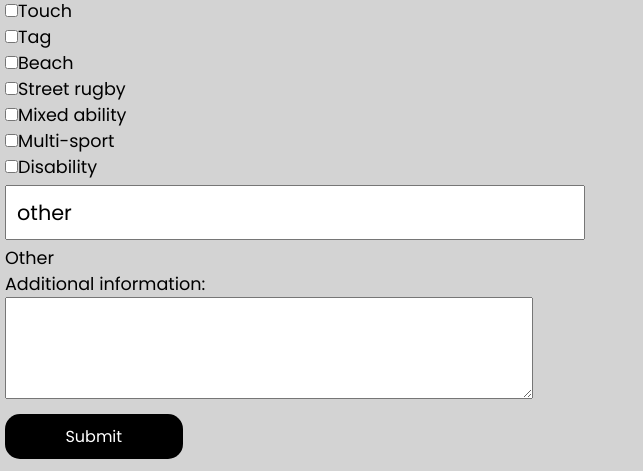
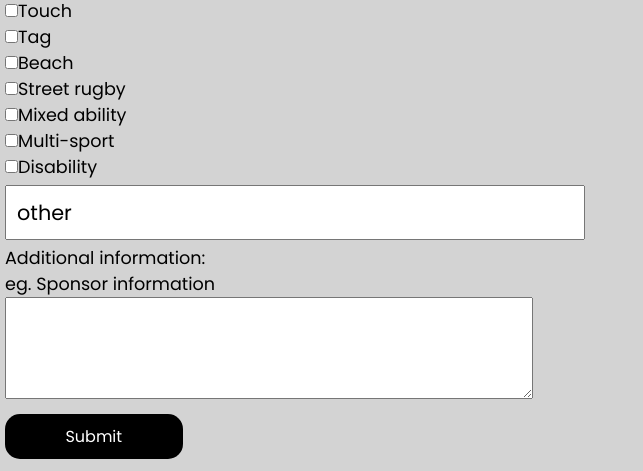
Before and after one commit to lukewarlow/WRU-ClientProject, a Flask app: page /Staff/EventForm in a window 1280 px wide. Shown: the part 757-1228 px from the top of the page, without its empty margins (0-643 px from the left). Run offline with Flask 2, Linux system fonts and the light colour scheme.

Commit message:
Added text input and a div

```diff
--- a/templates/eventForm.html
+++ b/templates/eventForm.html
@@ -55,9 +55,10 @@
       <input type="checkbox" value="mixedAbility">Mixed ability</input><br>
       <input type="checkbox" value="multiSport">Multi-sport</input><br>
       <input type="checkbox" value="Disability">Disability</input><br>
-      <input type="text" value="other">Other</input>
+      <input type="text" value="other"></input>
 
       <div>Additional information:</div>
+      <div>eg. Sponsor information</div>
       <textarea rows="5" cols="45" id ="comments"></textarea>
       <br>
       <button type="submit" value="submit">Submit</button>
```
